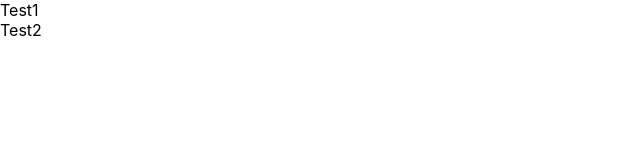
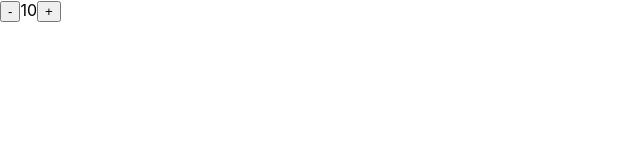
Before and after one commit to Gacent/personal-react, a React (Create React App) app: page / in a window 1280 px wide. Shown: the top 160 px of the page, without its empty margins (0-640 px from the left). Built offline with nearby package versions, Linux system fonts and the light colour scheme.

Commit message:
feat: hook

```diff
--- a/src/index.js
+++ b/src/index.js
@@ -1,6 +1,20 @@
-import React from 'react';
+import React,{useState,useEffect}from 'react';
 import ReactDOM from 'react-dom';
 import './index.css';
-import App from './App';
+// import App from './App';
 
-ReactDOM.render(<App />, document.getElementById('root'));
+const Count=()=>{
+  const [name,setName]=useState(10)
+  useEffect(()=>{
+    console.log('更新le ')
+  })
+  return (
+    <div>
+      <button onClick={()=>setName(name-1)}>-</button>
+      <span>{name}</span>
+      <button onClick={()=>setName(name+1)}>+</button>
+    </div>
+  )
+}
+
+ReactDOM.render(<Count />, document.getElementById('root'));
```
Also changed, not shown: 1 other file (tests, documents, lock files or other folders).
